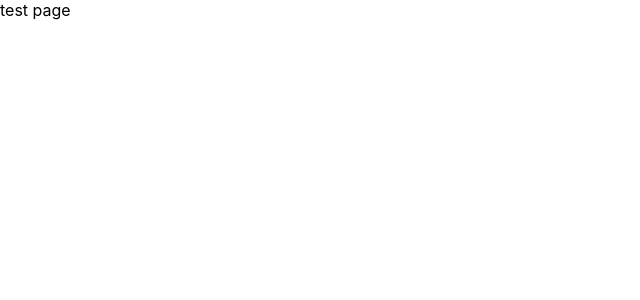
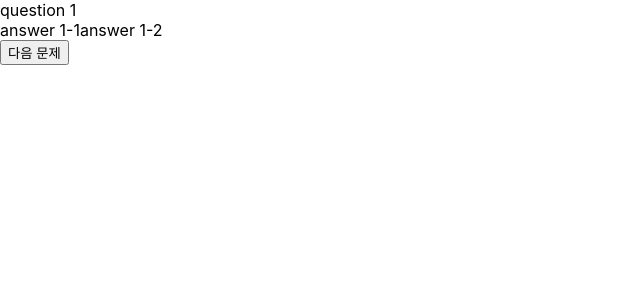
Before and after one commit to jiwon79/music-web, a Next.js app: page /listener-type/test in a window 1280 px wide. Shown: the top 300 px of the page, without its empty margins (0-640 px from the left). Built offline with nearby package versions, Linux system fonts and the light colour scheme.

Commit message:
feat: Add button that show next button

```diff
--- a/pages/listener-type/test.tsx
+++ b/pages/listener-type/test.tsx
@@ -1,12 +1,22 @@
 import { useState } from "react"
+import {questionList} from "../utils/constant";
 
 export default function TestPage() {
-  const [questionNum, setQuestionNum] = useState(0);
-  console.log(questionNum);
+  const [currentNum, setCurrentNum] = useState(0);
+  const question = questionList[currentNum];
+  console.log(questionList[currentNum]);
 
   return (
     <div>
-      test page
+      <div>
+        {question.question}
+      </div>
+      <div>
+        {question.answers}
+      </div>
+      <button onClick={() => setCurrentNum(currentNum+1)}>
+        다음 문제
+      </button>
     </div>
   )
 }
```
